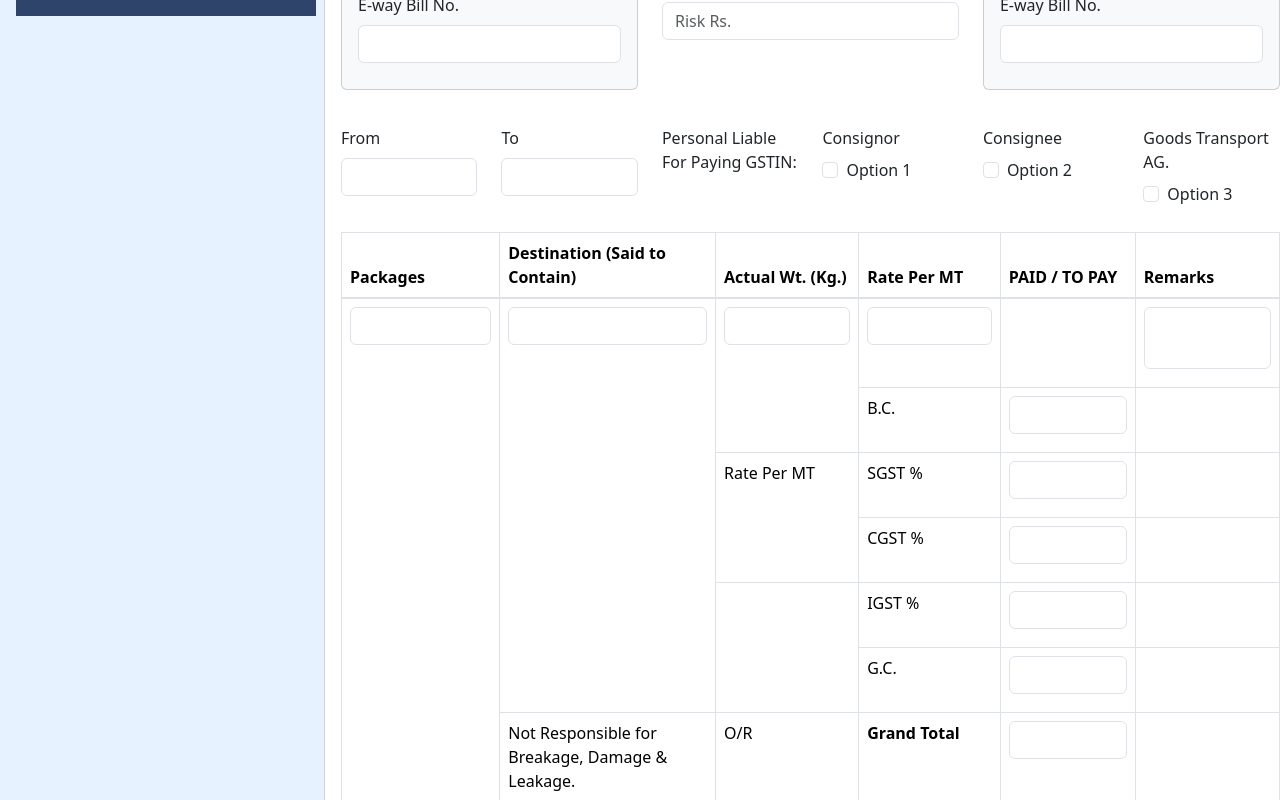
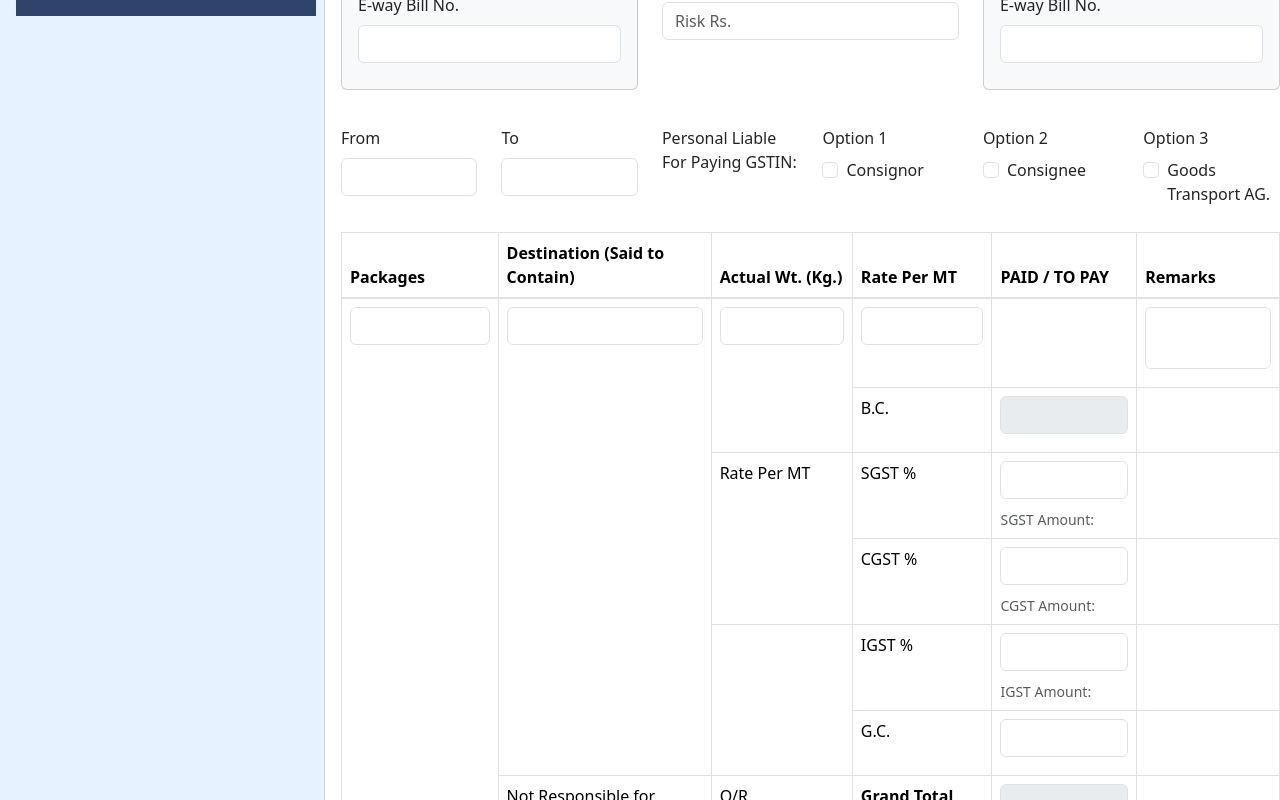
Before and after one commit to vidhi1413/Dwarkadhish-FrontEnd, a React (Vite) app: page / in a window 1280 px wide. Shown: the part 760-1560 px from the top of the page. Built offline with nearby package versions, Linux system fonts and the light colour scheme; no server answers.

Commit message:
changes in lr generate and invoices

```diff
--- a/src/Components/LRGenerate.jsx
+++ b/src/Components/LRGenerate.jsx
@@ -37,11 +37,14 @@ function LRGenerate() {
     sgst: '',
     cgst: '',
     igst: '',
+    sgst_amount: '',
+    cgst_amount: '',
+    igst_amount: '',
     gc: '',
     grand_total: '',
-    option1: false,
-    option2: false,
-    option3: false,
+    gst_payer_consignor: false,
+    gst_payer_consignee: false,
+    gst_payer_goods_transport: false,
   };
 
   const [formData, setFormData] = useState(initialFormState);
@@ -61,15 +64,71 @@ function LRGenerate() {
       });
   }, []);
 
+  // Auto-calculate BC
+  useEffect(() => {
+    const weight = parseFloat(formData.actual_weight) || 0;
+    const rate = parseFloat(formData.rate_per_mt) || 0;
+    const bc = weight * rate;
+    setFormData(prev => ({
+      ...prev,
+      bc: bc ? bc.toFixed(2) : ''
+    }));
+  }, [formData.actual_weight, formData.rate_per_mt]);
+
+  // Auto-calculate GST fields
+  useEffect(() => {
+    const bc = parseFloat(formData.bc) || 0;
+    const sgst = parseFloat(formData.sgst) || 0;
+    const cgst = parseFloat(formData.cgst) || 0;
+    const igst = parseFloat(formData.igst) || 0;
+
+    setFormData(prev => ({
+      ...prev,
+      sgst_amount: bc && sgst ? ((bc * sgst) / 100).toFixed(2) : '',
+      cgst_amount: bc && cgst ? ((bc * cgst) / 100).toFixed(2) : '',
+      igst_amount: bc && igst ? ((bc * igst) / 100).toFixed(2) : '',
+    }));
+  }, [formData.bc, formData.sgst, formData.cgst, formData.igst]);
+
+  // Auto-calculate Grand Total (bc + all GST amounts)
+  useEffect(() => {
+    const bc = parseFloat(formData.bc) || 0;
+    const sgst = parseFloat(formData.sgst_amount) || 0;
+    const cgst = parseFloat(formData.cgst_amount) || 0;
+    const igst = parseFloat(formData.igst_amount) || 0;
+    const grandTotal = bc + sgst + cgst + igst;
+    setFormData(prev => ({
+      ...prev,
+      grand_total: grandTotal ? grandTotal.toFixed(2) : ''
+    }));
+  }, [formData.bc, formData.sgst_amount, formData.cgst_amount, formData.igst_amount]);
+
   // Handle input changes
   const handleChange = (e) => {
-    const { name, value } = e.target;
-    setFormData(prev => ({ ...prev, [name]: value }));
+    const { name, type, value, checked } = e.target;
+    if (type === 'checkbox') {
+      setFormData(prev => ({
+        ...prev,
+        [name]: checked
+      }));
+    } else {
+      setFormData(prev => ({
+        ...prev,
+        [name]: value
+      }));
+    }
   };
 
   const handleSubmit = async (e) => {
     e.preventDefault();
     setLoading(true);
+
+    // Combine selected options into a single string
+    const selectedOptions = [
+      formData.gst_payer_consignor ? 'consignor' : null,
+      formData.gst_payer_consignee ? 'consignee' : null,
+      formData.gst_payer_goods_transport ? 'goods_transport' : null,
+    ].filter(Boolean).join(',');
 
     const data = {
       invoice_no: formData.invoice_no,
@@ -90,6 +149,7 @@ function LRGenerate() {
       policy_no: formData.policy_no,
       amount_rs: formData.amount_rs,
       risk_rs: formData.risk_rs,
+      gst_payer: selectedOptions, // Combine selected options
       packages: formData.packages,
       destination: formData.destination,
       actual_weight: formData.actual_weight,
@@ -140,6 +200,9 @@ function LRGenerate() {
           policy_no: '',
           amount_rs: '',
           risk_rs: '',
+          gst_payer_consignor: false,
+          gst_payer_consignee: false,
+          gst_payer_goods_transport: false,
           packages: '',
           destination: '',
           actual_weight: '',
@@ -157,7 +220,6 @@ function LRGenerate() {
         console.error("Error resetting numbers:", err);
       });
   };
-
 
   return (
     <Container fluid className="container">
@@ -192,14 +254,14 @@ function LRGenerate() {
                 <Form.Group controlId="value_rs">
                   <Form.Label>Value Rs</Form.Label>
                   <Form.Control type="text" name="value_rs" value={formData.value_rs} onChange={handleChange}/>
-                  {errors.value_rs && <p style={{ color: 'red', fontSize: '12px'}}>{errors.value_rs[0]}</p>}
+                  {/* {errors.value_rs && <p style={{ color: 'red', fontSize: '12px'}}>{errors.value_rs[0]}</p>} */}
                 </Form.Group>
               </Col>
               <Col>
                 <Form.Group controlId="lorry_no">
                   <Form.Label>Lorry No.</Form.Label>
                   <Form.Control type="text" name="lorry_no" value={formData.lorry_no} onChange={handleChange}/>
-                  {errors.lorry_no && <p style={{ color: 'red', fontSize: '12px'}}>{errors.lorry_no[0]}</p>}
+                  {/* {errors.lorry_no && <p style={{ color: 'red', fontSize: '12px'}}>{errors.lorry_no[0]}</p>} */}
                 </Form.Group>
               </Col>
             </Row>
@@ -214,14 +276,14 @@ function LRGenerate() {
                 <Form.Group controlId="delivery_at">
                   <Form.Label>Delivery At</Form.Label>
                   <Form.Control type="text" name="delivery_at" value={formData.delivery_at} onChange={handleChange} />
-                  {errors.delivery_at && <p style={{ color: 'red', fontSize: '12px'}}>{errors.delivery_at[0]}</p>}
+                  {/* {errors.delivery_at && <p style={{ color: 'red', fontSize: '12px'}}>{errors.delivery_at[0]}</p>} */}
                 </Form.Group>
               </Col>
               <Col>
                 <Form.Group controlId="date">
                   <Form.Label>Date</Form.Label>
                   <Form.Control type="date" name="date" value={formData.date} onChange={handleChange} />
-                  {errors.date && <p style={{ color: 'red', fontSize: '12px'}}>{errors.date[0]}</p>}
+                  {/* {errors.date && <p style={{ color: 'red', fontSize: '12px'}}>{errors.date[0]}</p>} */}
                 </Form.Group>
               </Col>
             </Row>
@@ -232,17 +294,17 @@ function LRGenerate() {
                   <Form.Group controlId="consignor">
                     <Form.Label>Consignor</Form.Label>
                     <Form.Control as="textarea" rows={3} name="consignor" value={formData.consignor} onChange={handleChange} />
-                    {errors.consignor && <p style={{ color: 'red', fontSize: '12px'}}>{errors.consignor[0]}</p>}
+                    {/* {errors.consignor && <p style={{ color: 'red', fontSize: '12px'}}>{errors.consignor[0]}</p>} */}
                   </Form.Group>
                   <Form.Group controlId="consignor_gstin" className="mt-3">
                     <Form.Label>GSTIN No.</Form.Label>
                     <Form.Control type="text" name="consignor_gstin" value={formData.consignor_gstin} onChange={handleChange} />
-                    {errors.consignor_gstin_no && <p style={{ color: 'red', fontSize: '12px'}}>{errors.consignor_gstin_no[0]}</p>}
+                    {/* {errors.consignor_gstin_no && <p style={{ color: 'red', fontSize: '12px'}}>{errors.consignor_gstin_no[0]}</p>} */}
                   </Form.Group>
                   <Form.Group controlId="consignor_eway" className="mt-3">
                     <Form.Label>E-way Bill No.</Form.Label>
                     <Form.Control type="text" name="consignor_eway" value={formData.consignor_eway} onChange={handleChange} />
-                    {errors.consignor_eway_bill_no && <p style={{ color: 'red', fontSize: '12px'}}>{errors.consignor_eway_bill_no[0]}</p>}
+                    {/* {errors.consignor_eway_bill_no && <p style={{ color: 'red', fontSize: '12px'}}>{errors.consignor_eway_bill_no[0]}</p>} */}
                   </Form.Group>
                 </Card>
               </Col>
@@ -251,19 +313,19 @@ function LRGenerate() {
                 <p>The Customer has stated that, He has INSURED / NOT INSURED the Consignment</p>
                 <Form.Group controlId="insurance_company">
                   <Form.Control type="text" name="insurance_company" placeholder="Company" value={formData.insurance_company} onChange={handleChange} />
-                  {errors.insurance_company_name && <p style={{ color: 'red', fontSize: '12px'}}>{errors.insurance_company_name[0]}</p>}
+                  {/* {errors.insurance_company_name && <p style={{ color: 'red', fontSize: '12px'}}>{errors.insurance_company_name[0]}</p>} */}
                 </Form.Group>
                 <Form.Group controlId="policy_no" className="mt-3">
                   <Form.Control type="text" name="policy_no" placeholder="Policy No." value={formData.policy_no} onChange={handleChange} />
-                  {errors.policy_no && <p style={{ color: 'red', fontSize: '12px'}}>{errors.policy_no[0]}</p>}
+                  {/* {errors.policy_no && <p style={{ color: 'red', fontSize: '12px'}}>{errors.policy_no[0]}</p>} */}
                 </Form.Group>
                 <Form.Group controlId="amount_rs" className="mt-3">
                   <Form.Control type="text" name="amount_rs" placeholder="Amount Rs." value={formData.amount_rs} onChange={handleChange} />
-                  {errors.amount_rs && <p style={{ color: 'red', fontSize: '12px'}}>{errors.amount_rs[0]}</p>}
+                  {/* {errors.amount_rs && <p style={{ color: 'red', fontSize: '12px'}}>{errors.amount_rs[0]}</p>} */}
                 </Form.Group>
                 <Form.Group controlId="risk_rs" className="mt-3">
                   <Form.Control type="text" name="risk_rs" placeholder="Risk Rs." value={formData.risk_rs} onChange={handleChange} />
-                  {errors.risk_rs && <p style={{ color: 'red', fontSize: '12px'}}>{errors.risk_rs[0]}</p>}
+                  {/* {errors.risk_rs && <p style={{ color: 'red', fontSize: '12px'}}>{errors.risk_rs[0]}</p>} */}
                 </Form.Group>
               </Col>
               <Col>
@@ -272,17 +334,17 @@ function LRGenerate() {
                   <Form.Group controlId="consignee">
                     <Form.Label>Consignee</Form.Label>
                     <Form.Control as="textarea" rows={3} name="consignee" value={formData.consignee} onChange={handleChange} />
-                    {errors.consignee && <p style={{ color: 'red', fontSize: '12px'}}>{errors.consignee[0]}</p>}
+                    {/* {errors.consignee && <p style={{ color: 'red', fontSize: '12px'}}>{errors.consignee[0]}</p>} */}
                   </Form.Group>
                   <Form.Group controlId="consignee_gstin" className="mt-3">
                     <Form.Label>GSTIN No.</Form.Label>
                     <Form.Control type="text" name="consignee_gstin" value={formData.consignee_gstin} onChange={handleChange} />
-                    {errors.consignee_gstin_no && <p style={{ color: 'red', fontSize: '12px'}}>{errors.consignee_gstin_no[0]}</p>}
+                    {/* {errors.consignee_gstin_no && <p style={{ color: 'red', fontSize: '12px'}}>{errors.consignee_gstin_no[0]}</p>} */}
                   </Form.Group>
                   <Form.Group controlId="consignee_eway" className="mt-3">
                     <Form.Label>E-way Bill No.</Form.Label>
                     <Form.Control type="text" name="consignee_eway" value={formData.consignee_eway} onChange={handleChange} />
-                    {errors.consignee_eway_bill_no && <p style={{ color: 'red', fontSize: '12px'}}>{errors.consignee_eway_bill_no[0]}</p>}
+                    {/* {errors.consignee_eway_bill_no && <p style={{ color: 'red', fontSize: '12px'}}>{errors.consignee_eway_bill_no[0]}</p>} */}
                   </Form.Group>
                 </Card>
               </Col>
@@ -293,41 +355,44 @@ function LRGenerate() {
                 <Form.Group controlId="from">
                   <Form.Label>From</Form.Label>
                   <Form.Control type="text" name="from" value={formData.from} onChange={handleChange} />
-                  {errors.from && <p style={{ color: 'red', fontSize: '12px'}}>{errors.from[0]}</p>}
+                  {/* {errors.from && <p style={{ color: 'red', fontSize: '12px'}}>{errors.from[0]}</p>} */}
                 </Form.Group>
               </Col>
               <Col>
                 <Form.Group controlId="to">
                   <Form.Label>To</Form.Label>
                   <Form.Control type="text" name="to" value={formData.to} onChange={handleChange} />
-                  {errors.to && <p style={{ color: 'red', fontSize: '12px'}}>{errors.to[0]}</p>}
+                  {/* {errors.to && <p style={{ color: 'red', fontSize: '12px'}}>{errors.to[0]}</p>} */}
                 </Form.Group>
               </Col>
               <Col><Form.Label>Personal Liable For Paying GSTIN:</Form.Label></Col>
               <Col>
-                <Form.Label>Consignor</Form.Label>
+                <Form.Label>Option 1</Form.Label>
                 <Form.Check
                   type="checkbox"
-                  label="Option 1"
-                  name="option1"
+                  label="Consignor"
+                  name="gst_payer_consignor"
+                  checked={formData.gst_payer_consignor}
                   onChange={handleChange}
                 />
               </Col>
               <Col>
-                <Form.Label>Consignee</Form.Label>
+                <Form.Label>Option 2</Form.Label>
                 <Form.Check
                   type="checkbox"
-                  label="Option 2"
-                  name="option2"
+                  label="Consignee"
+                  name="gst_payer_consignee"
+                  checked={formData.gst_payer_consignee}
                   onChange={handleChange}
                 />
               </Col>
               <Col>
-                <Form.Label>Goods Transport AG.</Form.Label>
+                <Form.Label>Option 3</Form.Label>
                 <Form.Check
                   type="checkbox"
-                  label="Option 3"
-                  name="option3"
+                  label="Goods Transport AG."
+                  name="gst_payer_goods_transport"
+                  checked={formData.gst_payer_goods_transport}
                   onChange={handleChange}
                 />
               </Col>
@@ -353,7 +418,7 @@ function LRGenerate() {
                       value={formData.packages}
                       onChange={handleChange}
                     />
-                    {errors.packages && <p style={{ color: 'red', fontSize: '12px'}}>{errors.packages[0]}</p>}
+                    {/* {errors.packages && <p style={{ color: 'red', fontSize: '12px'}}>{errors.packages[0]}</p>} */}
                   </td>
                   <td rowSpan="6">
                     <Form.Control
@@ -362,7 +427,7 @@ function LRGenerate() {
                       value={formData.destination}
                       onChange={handleChange}
                     />
-                    {errors.destination && <p style={{ color: 'red', fontSize: '12px'}}>{errors.destination[0]}</p>}
+                    {/* {errors.destination && <p style={{ color: 'red', fontSize: '12px'}}>{errors.destination[0]}</p>} */}
                   </td>
 
                   <td rowSpan="2">
@@ -372,7 +437,7 @@ function LRGenerate() {
                       value={formData.actual_weight}
                       onChange={handleChange}
                     />
-                    {errors.actual_weight && <p style={{ color: 'red', fontSize: '12px'}}>{errors.actual_weight[0]}</p>}
+                    {/* {errors.actual_weight && <p style={{ color: 'red', fontSize: '12px'}}>{errors.actual_weight[0]}</p>} */}
                   </td>
                   <td>
                     <Form.Control
@@ -381,7 +446,7 @@ function LRGenerate() {
                       value={formData.rate_per_mt}
                       onChange={handleChange}
                     />
-                    {errors.rate_per_mt && <p style={{ color: 'red', fontSize: '12px'}}>{errors.rate_per_mt[0]}</p>}
+                    {/* {errors.rate_per_mt && <p style={{ color: 'red', fontSize: '12px'}}>{errors.rate_per_mt[0]}</p>} */}
                   </td>
                   <td colSpan="2"></td>
                   <td>
@@ -392,7 +457,7 @@ function LRGenerate() {
                     value={formData.remarks}
                     onChange={handleChange}
                   />
-                    {errors.remarks && <p style={{ color: 'red', fontSize: '12px'}}>{errors.remarks[0]}</p>}
+                    {/* {errors.remarks && <p style={{ color: 'red', fontSize: '12px'}}>{errors.remarks[0]}</p>} */}
                   </td>
                 </tr>
                 <tr>
@@ -403,8 +468,8 @@ function LRGenerate() {
                       name="bc"
                       value={formData.bc}
                       onChange={handleChange}
+                      readOnly
                     />
-                    {errors.bc && <p style={{ color: 'red', fontSize: '12px'}}>{errors.bc[0]}</p>}
                   </td>
 
                 </tr>
@@ -418,7 +483,8 @@ function LRGenerate() {
                       value={formData.sgst}
                       onChange={handleChange}
                     />
-                    {errors.sgst && <p style={{ color: 'red', fontSize: '12px'}}>{errors.sgst[0]}</p>}
+                    <Form.Text>SGST Amount: {formData.sgst_amount}</Form.Text>
+                    {/* {errors.sgst && <p style={{ color: 'red', fontSize: '12px'}}>{errors.sgst[0]}</p>} */}
                   </td>
                 </tr>
                 <tr>
@@ -430,7 +496,8 @@ function LRGenerate() {
                       value={formData.cgst}
                       onChange={handleChange}
                     />
-                    {errors.cgst && <p style={{ color: 'red', fontSize: '12px'}}>{errors.cgst[0]}</p>}
+                    <Form.Text>CGST Amount: {formData.cgst_amount}</Form.Text>
+                    {/* {errors.cgst && <p style={{ color: 'red', fontSize: '12px'}}>{errors.cgst[0]}</p>} */}
                   </td>
                 </tr>
                 <tr>
@@ -443,7 +510,8 @@ function LRGenerate() {
                       value={formData.igst}
                       onChange={handleChange}
                     />
-                    {errors.igst && <p style={{ color: 'red', fontSize: '12px'}}>{errors.igst[0]}</p>}
+                    <Form.Text>IGST Amount: {formData.igst_amount}</Form.Text>
+                    {/* {errors.igst && <p style={{ color: 'red', fontSize: '12px'}}>{errors.igst[0]}</p>} */}
                   </td>
                 </tr>
                 <tr>
@@ -454,8 +522,9 @@ function LRGenerate() {
                       name="gc"
                       value={formData.gc}
                       onChange={handleChange}
+
                     />
-                    {errors.gc && <p style={{ color: 'red', fontSize: '12px'}}>{errors.gc[0]}</p>}
+                    {/* {errors.gc && <p style={{ color: 'red', fontSize: '12px'}}>{errors.gc[0]}</p>} */}
                   </td>
                   <td></td>
                 </tr>
@@ -471,8 +540,9 @@ function LRGenerate() {
                       name="grand_total"
                       value={formData.grand_total}
                       onChange={handleChange}
+                      readOnly
                     />
-                    {errors.grand_total && <p style={{ color: 'red', fontSize: '12px'}}>{errors.grand_total[0]}</p>}
+                    {/* {errors.grand_total && <p style={{ color: 'red', fontSize: '12px'}}>{errors.grand_total[0]}</p>} */}
                   </td>
                 </tr>
               </tbody>
```
Also changed, not shown: src/Components/Invoices.jsx (+35 -4 lines).
